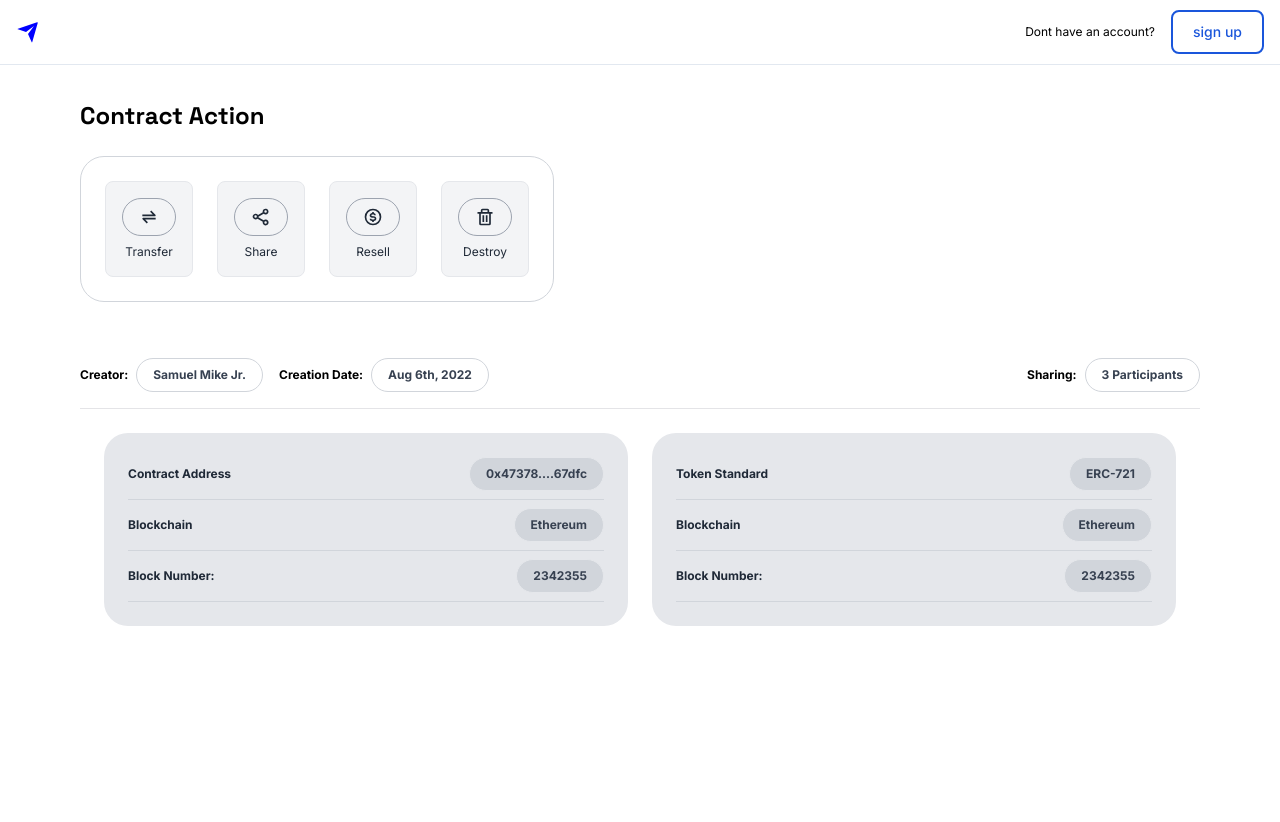
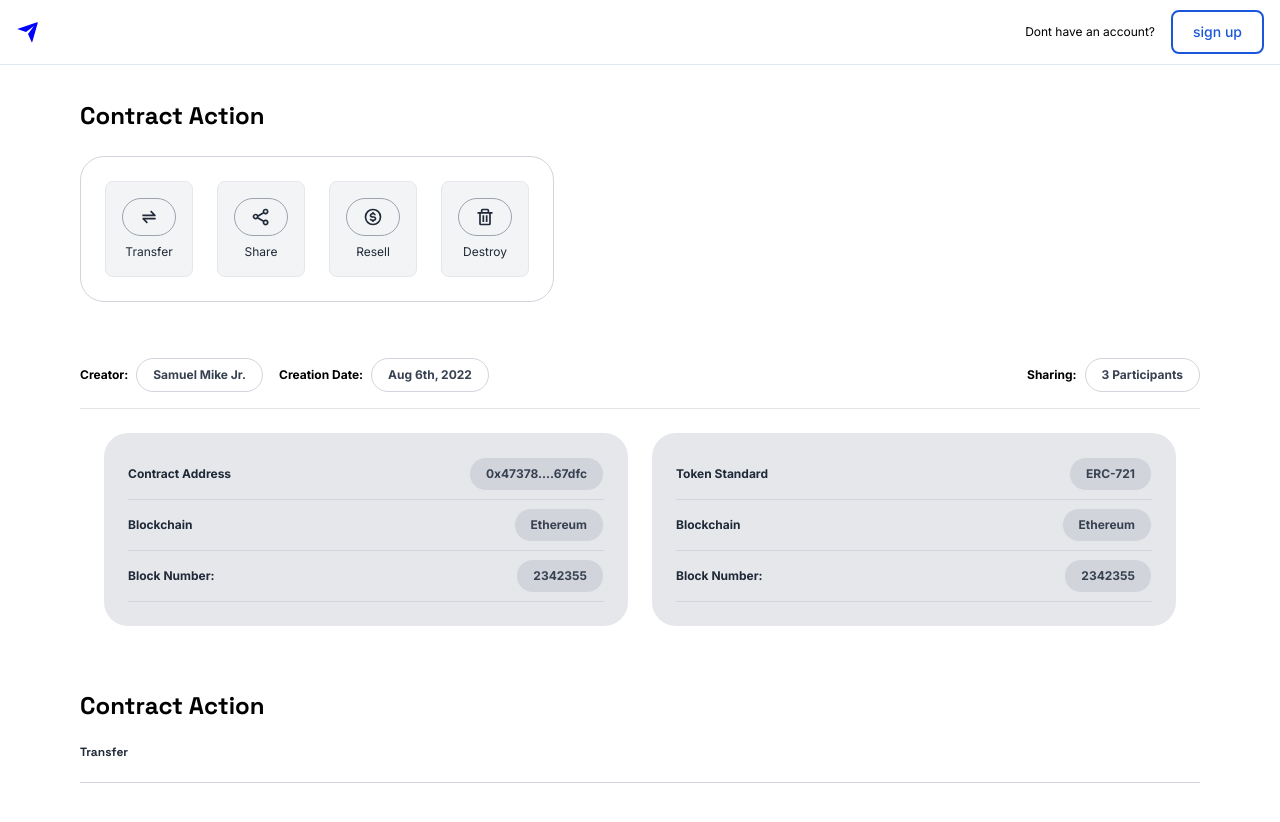
Before and after one commit to Josh-millr/nomadicmusk, a Next.js app: page /contract-description in a window 1280 px wide. Shown: the top 822 px of the page. Built offline with nearby package versions, Linux system fonts and the light colour scheme.

Commit message:
Removed conflicting overflow properties

```diff
--- a/pages/contract-description.js
+++ b/pages/contract-description.js
@@ -97,6 +97,19 @@ const ContractDescription = () => {
           <ContractItem prop="Block Number:" value="2342355" />
         </div>
       </div>
+
+      {/* Contract Details */}
+      <div className="py-10">
+        <h1 className="m4-2 text-2xl font-bold">Contract Action</h1>
+        {/* ............................... */}
+        <div className="grid-row-1 grid grid-cols-1 gap-y-6 text-xs text-gray-800 md:gap-y-10 lg:gap-y-20">
+          <div className="grid grid-cols-1 grid-rows-1 gap-y-6">
+            <h3 className="border-b border-gray-300 py-4 font-bold ">
+              Transfer
+            </h3>
+          </div>
+        </div>
+      </div>
     </div>
   );
 };
--- a/styles/globals.css
+++ b/styles/globals.css
@@ -16,11 +16,6 @@
     font-stretch: normal;
     font-style: normal;
     font-variant: normal;
-    overflow-x: hidden;
-  }
-
-  body {
-    overflow-y: hidden;
   }
 
   h1, h2, h3 {
```
